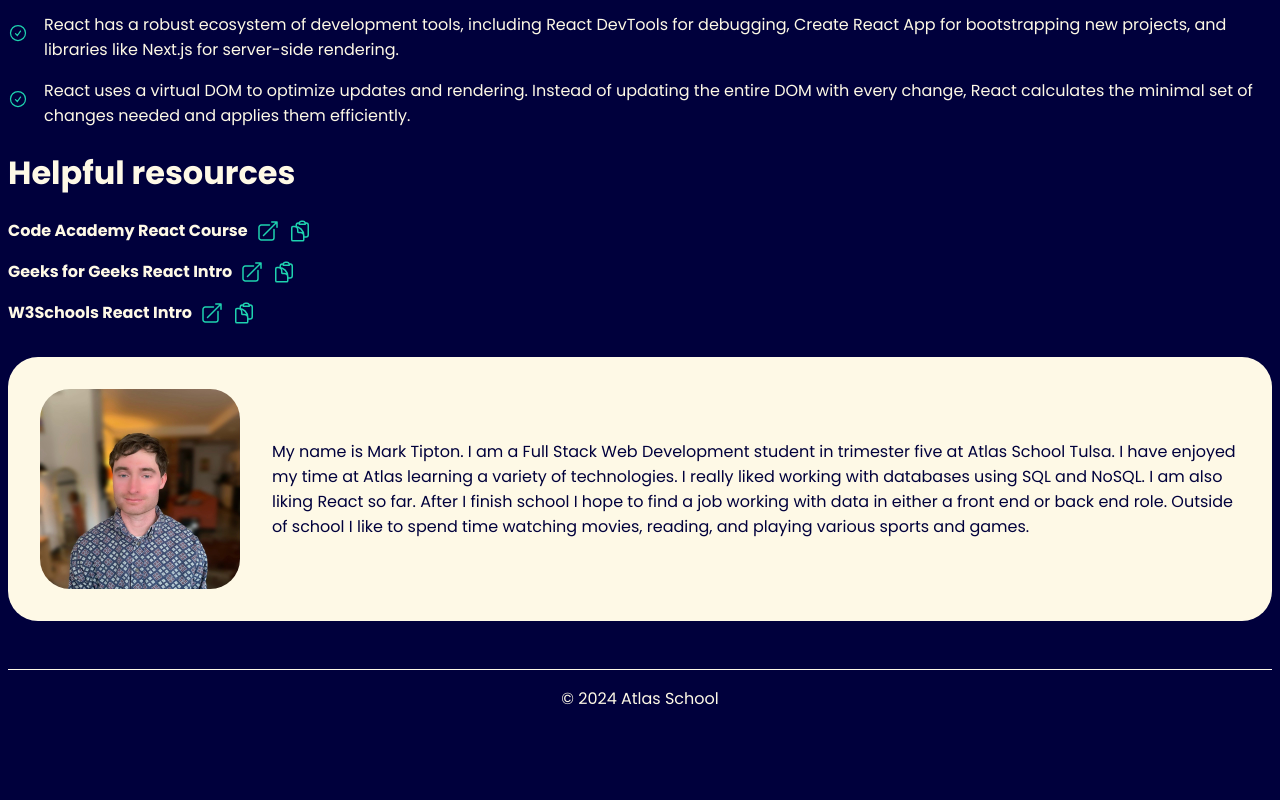
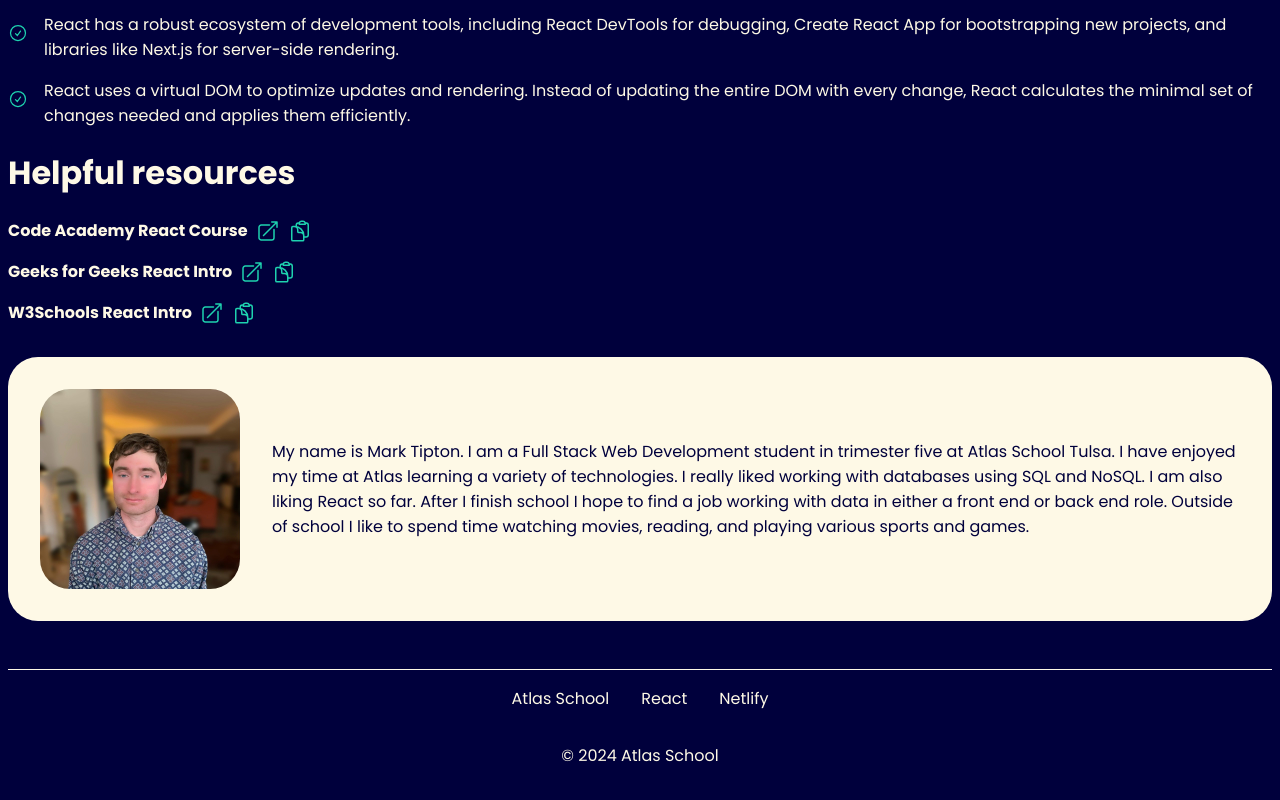
Before and after one commit to marktipton/atlas-react-and-jsx, a React (Vite) app: page / in a window 1280 px wide. Shown: the part 516-1316 px from the top of the page. Built offline with nearby package versions, Linux system fonts and the light colour scheme.

Commit message:
added loop for footer links from json

```diff
--- a/src/components/Footer.jsx
+++ b/src/components/Footer.jsx
@@ -6,7 +6,13 @@
   return(
     <footer>
       <ul>
-
+        {links.map((link, index) => (
+          <li key={index}>
+            <a href={link.link} target="_blank" rel="noopener noreferrer">
+              {link.label}
+            </a>
+          </li>
+        ))}
       </ul>
       <p>© {year} Atlas School</p>
     </footer>
```
